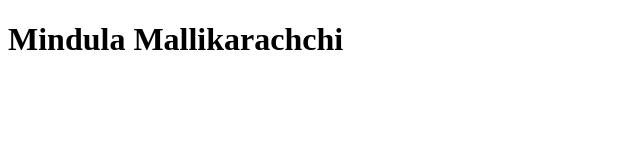
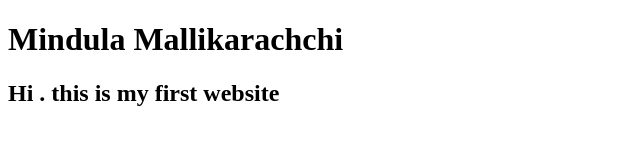
Before and after one commit to mindulshakith/mindulatest.github.io, a plain HTML site: page index.html in a window 1280 px wide. Shown: the whole page, without its empty margins (0-640 px from the left). Drawn offline with Linux system fonts and the light colour scheme.

Commit message:
Update index.html

```diff
--- a/index.html
+++ b/index.html
@@ -8,5 +8,6 @@
 </head>
 <body>
     <h1>Mindula Mallikarachchi</h1>
+    <h2>Hi . this is my first website</h2>
 </body>
 </html>
```
